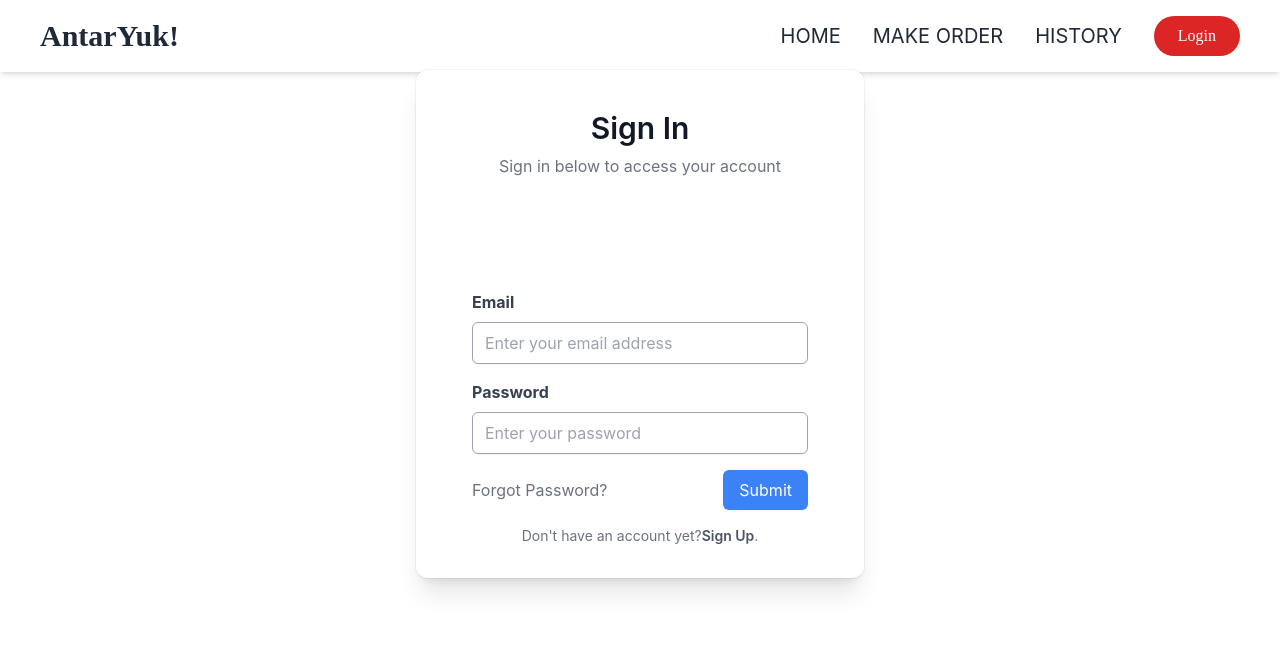
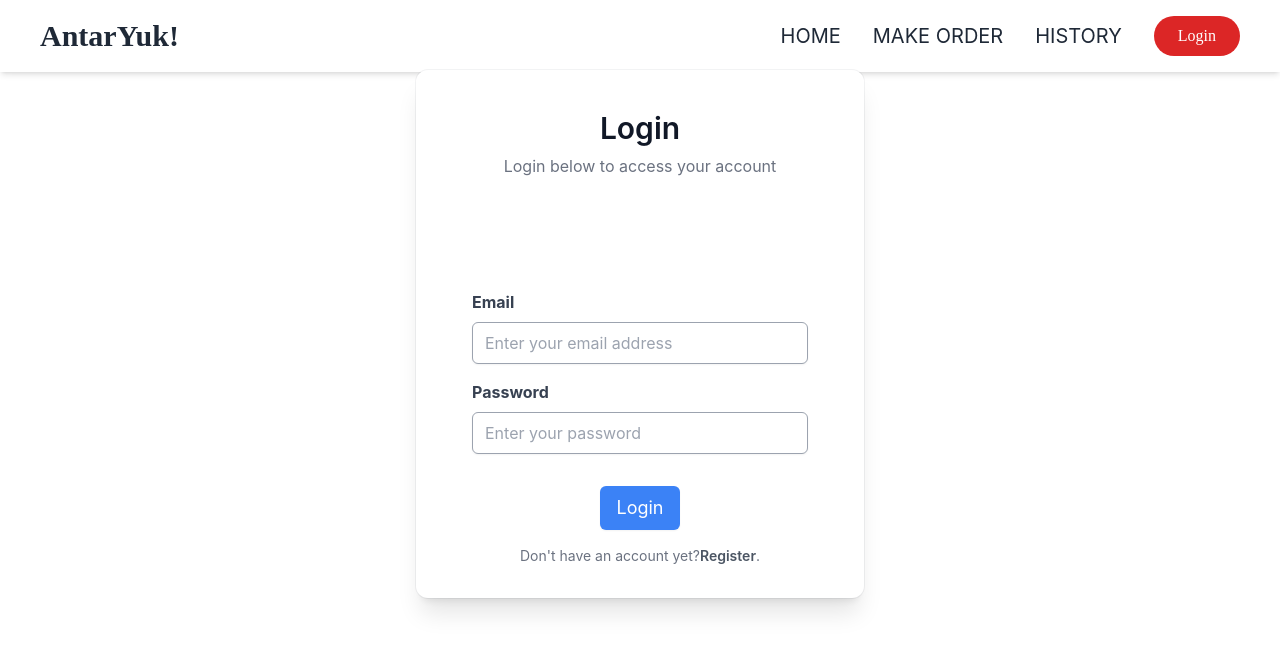
Before and after one commit to Hapsarip/IAI12-AntarYuk, a React (Create React App) app: page /Login in a window 1280 px wide. Shown: the top 652 px of the page. Built offline with nearby package versions, Linux system fonts and the light colour scheme.

Commit message:
Update Login

```diff
--- a/src/pages/Login.js
+++ b/src/pages/Login.js
@@ -8,8 +8,8 @@ export default function LoginPage ()
       class="relative mx-auto w-full max-w-md bg-white px-6 pt-10 pb-8 shadow-xl ring-1 ring-gray-900/5 sm:rounded-xl sm:px-10">
       <div class="w-full">
         <div class="text-center">
-          <h1 class="text-3xl font-semibold text-gray-900">Sign In</h1>
-          <p class="mt-2 text-gray-500">Sign in below to access your account</p>
+          <h1 class="text-3xl font-semibold text-gray-900">Login</h1>
+          <p class="mt-2 text-gray-500">Login below to access your account</p>
         </div>
         <div class="max-w-md mx-auto mt-24">
           <form class="p-4">
@@ -21,16 +21,14 @@ export default function LoginPage ()
               <label for="password" class="block text-gray-700 font-bold mb-2">Password</label>
               <input type="password" id="password" name="password" class="w-full py-2 px-3 border border-gray-400 rounded-md shadow-sm focus:outline-none focus:border-blue-500" placeholder="Enter your password"/>
             </div>
-            <div class="flex items-center justify-between">
-              <a href="#" class="text-gray-500 hover:text-blue-500 focus:outline-none focus:underline transition duration-150 ease-in-out">Forgot Password?
-              </a>
-              <button type="submit" class="bg-blue-500 text-white py-2 px-4 rounded-md shadow-sm hover:bg-blue-700 focus:outline-none focus:shadow-outline-blue active:bg-blue-800 transition duration-150 ease-in-out">Submit</button>
+            <div class="mt-8 flex justify-center text-lg text-black">
+              <button type="submit" class="bg-blue-500 text-white py-2 px-4 rounded-md shadow-sm hover:bg-blue-700 focus:outline-none focus:shadow-outline-blue active:bg-blue-800 transition duration-150 ease-in-out">Login</button>
             </div>
           </form>
         </div>
         <p class="text-center text-sm text-gray-500">Don&#x27;t have an account yet?
           <a href="#!"
-            class="font-semibold text-gray-600 hover:underline focus:text-gray-800 focus:outline-none">Sign Up
+            class="font-semibold text-gray-600 hover:underline focus:text-gray-800 focus:outline-none">Register
           </a>.
         </p>
       </div>
```
